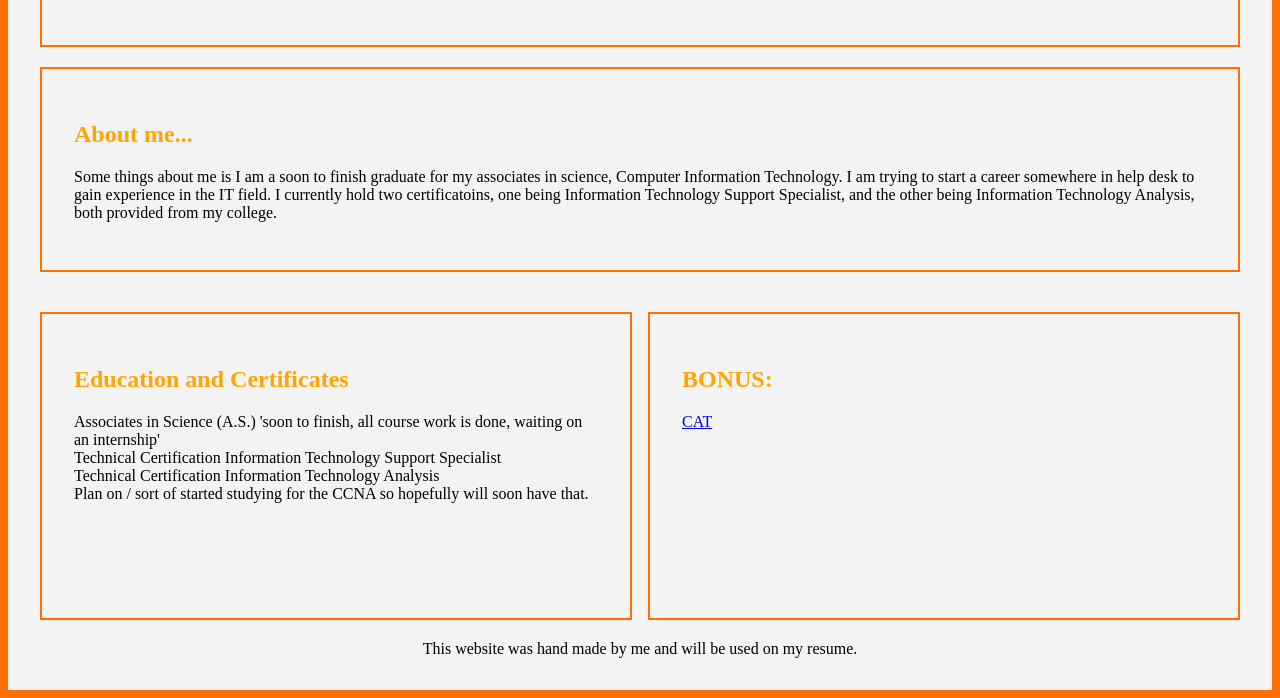
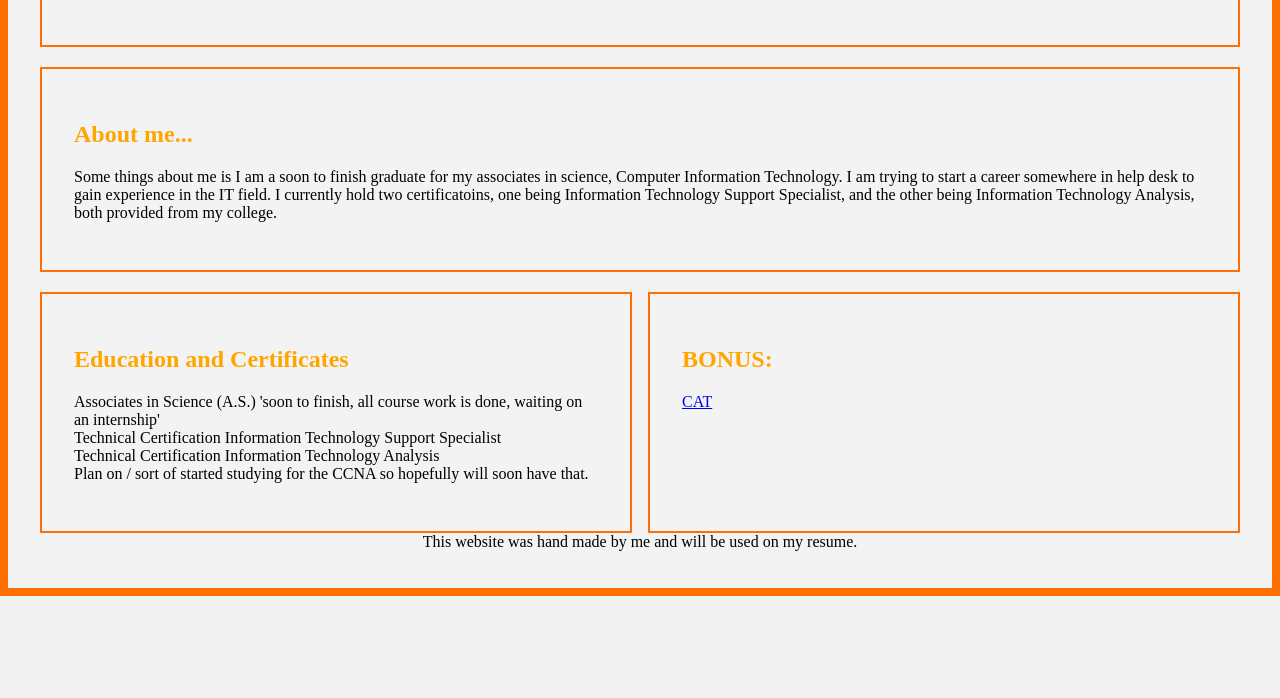
Before and after one commit to mastrotony-GH/MyBlogAM, a plain HTML site: page index.html in a window 1280 px wide. Shown: the part 204-902 px from the top of the page. After the commit the page ends 800 px from the top, so only its background shows below. Drawn offline with Linux system fonts and the light colour scheme.

Commit message:
Update style.css

```diff
--- a/style.css
+++ b/style.css
@@ -41,14 +41,13 @@ h2 {
 }
 
 .half-b {
-	margin: 20px auto;
+    flex: 1 1 0;
     padding: 2em;
     background-color: #F4F3F3;
     border: 2px solid #FF6F01;
-	min-height: 15rem;
-	flex: 1 1 0;
+    box-sizing: border-box;
+    min-height: 15rem;
 }
-
 
 body {
     background: #f0f0f0;
```
